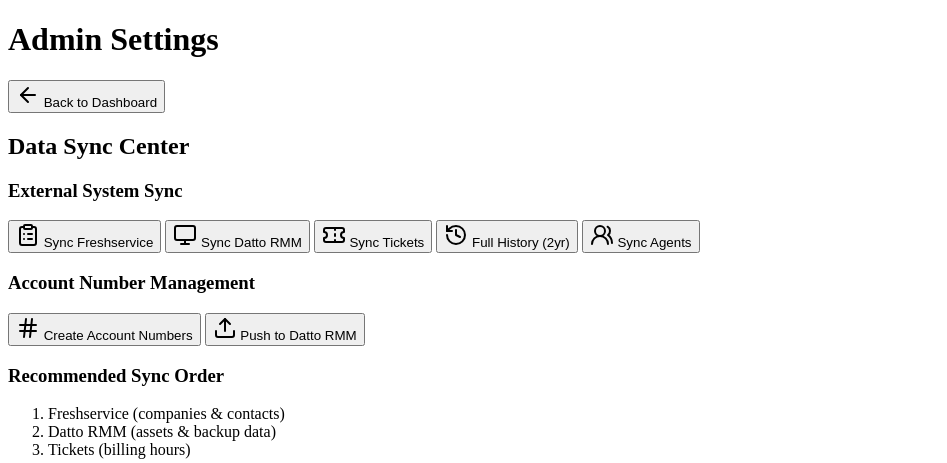
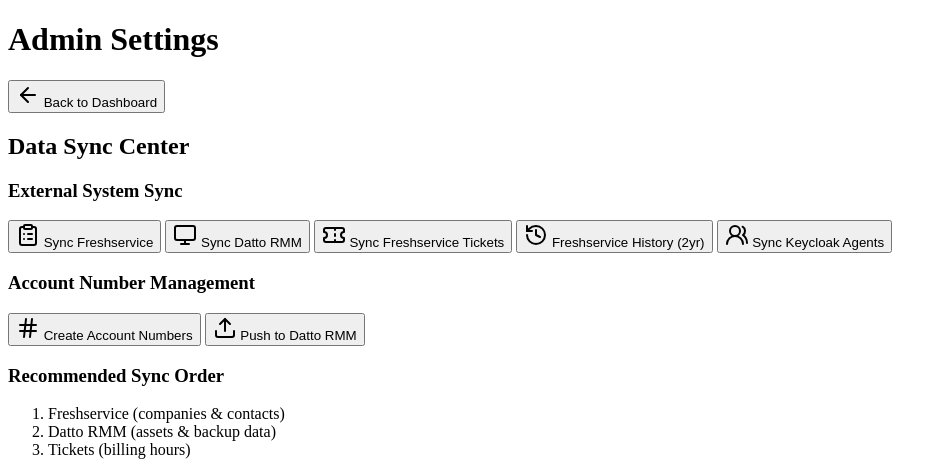
Before and after one commit to skelhammer/hivematrix-codex, a Flask app: template app/templates/admin/settings.html in a window 1280 px wide. Shown: the top 463 px of the page, without its empty margins (0-947 px from the left). Run offline with Flask 3, Linux system fonts and the light colour scheme; the template is opened without the code that fills it, so the values that code supplies are empty; parts of the project's set-up code (start-up, migrations or seed data) failed here and were passed over.

Commit message:
Rename sync buttons for clarity
- Sync Tickets → Sync Freshservice Tickets
- Full History (2yr) → Freshservice History (2yr)
- Sync Agents → Sync Keycloak Agents

🤖 Generated with [Claude Code](https://claude.com/claude-code)

Co-Authored-By: Claude <noreply@anthropic.com>

```diff
--- a/app/templates/admin/settings.html
+++ b/app/templates/admin/settings.html
@@ -54,19 +54,19 @@
                     <button class="btn btn--primary" onclick="syncTickets()" id="sync-tickets-btn">
                         <span class="btn__label">
                             <i data-lucide="ticket" class="btn__icon"></i>
-                            Sync Tickets
+                            Sync Freshservice Tickets
                         </span>
                     </button>
                     <button class="btn btn--primary" onclick="syncTicketsFullHistory()" id="sync-tickets-history-btn">
                         <span class="btn__label">
                             <i data-lucide="history" class="btn__icon"></i>
-                            Full History (2yr)
+                            Freshservice History (2yr)
                         </span>
                     </button>
                     <button class="btn btn--primary" onclick="syncAgents()" id="sync-agents-btn">
                         <span class="btn__label">
                             <i data-lucide="users-2" class="btn__icon"></i>
-                            Sync Agents
+                            Sync Keycloak Agents
                         </span>
                     </button>
                 </div>
@@ -688,20 +688,20 @@ sync_run_on_startup = false</code></pre>
             startSync(
                 '{{ url_for("sync_tickets") }}',
                 'sync-tickets-btn',
-                'Sync Tickets',
-                'Tickets'
+                'Sync Freshservice Tickets',
+                'Freshservice Tickets'
             );
         }
 
         function syncTicketsFullHistory() {
-            if (!confirm('This will sync 2 years of ticket history. This may take a long time. Continue?')) {
+            if (!confirm('This will sync 2 years of Freshservice ticket history. This may take a long time. Continue?')) {
                 return;
             }
             startSync(
                 '{{ url_for("sync_tickets_full_history") }}',
                 'sync-tickets-history-btn',
-                'Full History (2yr)',
-                'Tickets Full History'
+                'Freshservice History (2yr)',
+                'Freshservice Tickets Full History'
             );
         }
 
@@ -725,7 +725,7 @@ sync_run_on_startup = false</code></pre>
 
         async function syncAgents() {
             const btn = document.getElementById('sync-agents-btn');
-            const originalText = 'Sync Agents';
+            const originalText = 'Sync Keycloak Agents';
 
             btn.disabled = true;
             btn.innerHTML = '<span class="btn__label"><i data-lucide="loader" class="btn__icon"></i> Syncing...</span>';
@@ -735,13 +735,14 @@ sync_run_on_startup = false</code></pre>
                 const basePath = window.location.pathname.startsWith('/codex/') ? '/codex' : '';
                 const response = await fetch(`${basePath}/api/agents/sync`, {
                     method: 'POST',
-                    headers: {'Content-Type': 'application/json'}
+                    headers: {'Content-Type': 'application/json'},
+                    credentials: 'same-origin'
                 });
 
                 const result = await response.json();
 
                 if (result.success) {
-                    alert(`Agent Sync Complete!\n\nSynced: ${result.synced}\nCreated: ${result.created}\nUpdated: ${result.updated}`);
+                    alert(`Keycloak Agent Sync Complete!\n\nSynced: ${result.synced}\nCreated: ${result.created}\nUpdated: ${result.updated}`);
                 } else {
                     alert('Sync failed: ' + (result.error || 'Unknown error'));
                 }
```
